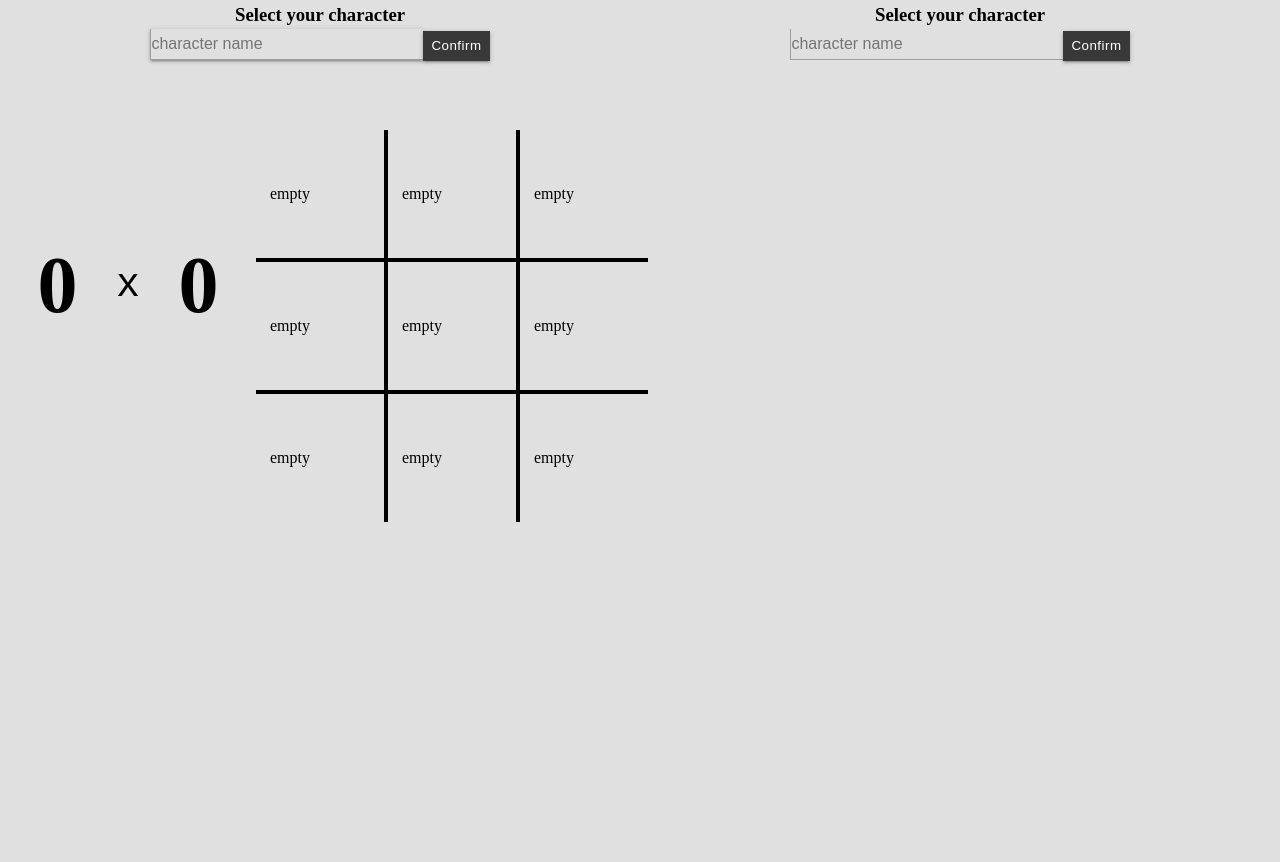
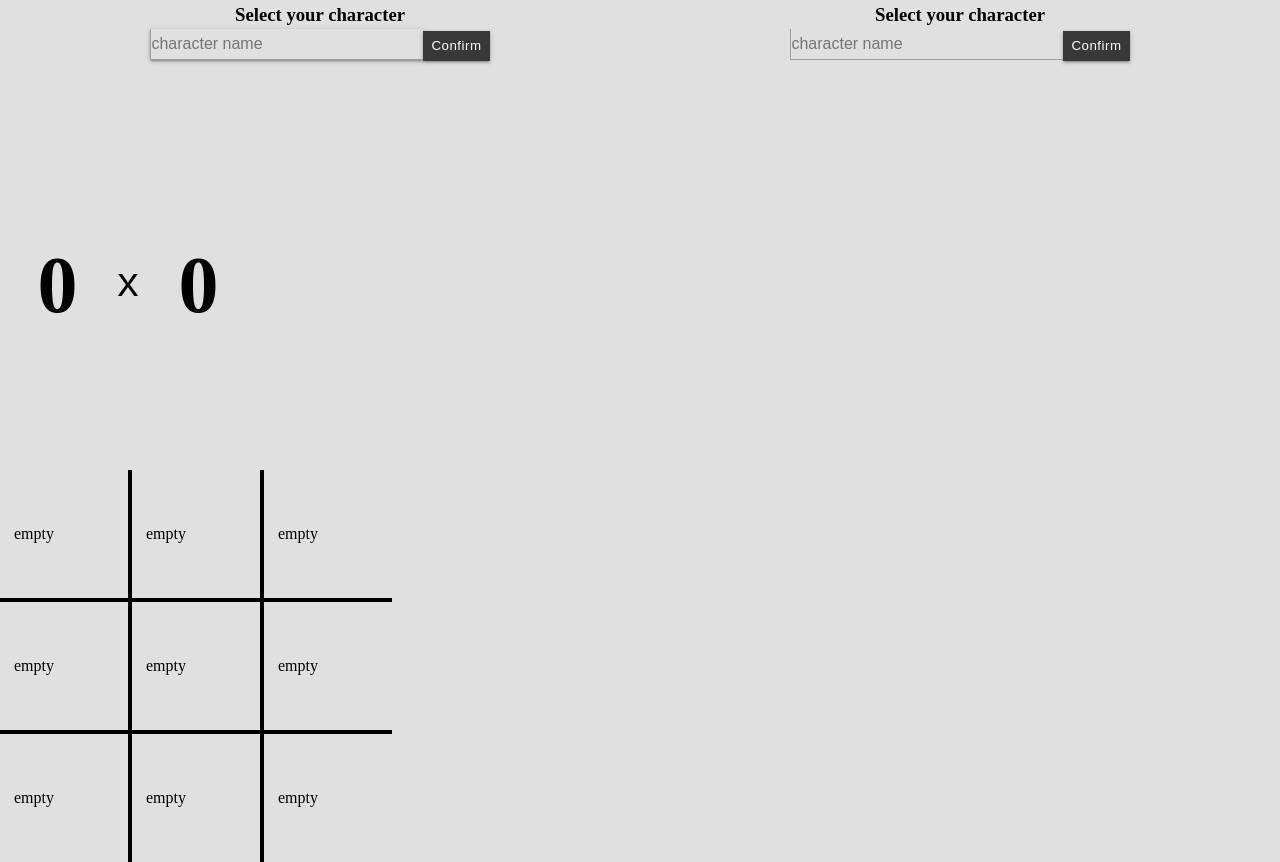
Before and after one commit to bfs15/tictactoe-marvel, an Angular app: page / in a window 1280 px wide. Before the commit the page ends 800 px from the top, so only its background shows below. Built offline with nearby package versions, Linux system fonts and the light colour scheme; what ts-md5 would draw is missing.

Commit message:
game style

```diff
--- a/src/app/game/game.component.css
+++ b/src/app/game/game.component.css
@@ -0,0 +1,10 @@
+.nextMatch {
+  display: flex;
+  align-items: center;
+  justify-content: center;
+  width: 100%;
+}
+
+.buttonNextMatch {
+  transform: translateY(-35px);
+}
--- a/src/app/game/game.component.html
+++ b/src/app/game/game.component.html
@@ -1,6 +1,10 @@
-<app-character-selection *ngIf="!isBoardEnabled" [playerNo]="playerNo" (playerSelectedEvent)="onPlayerSelected($event)">
+<app-character-selection [style.visibility]="!isBoardEnabled ? 'visible' : 'hidden'"
+  [playerNo]="playerNo" (playerSelectedEvent)="onPlayerSelected($event)">
 </app-character-selection>
 <app-game-score [players]="players"></app-game-score>
+<div class="nextMatch">
+<button class="btn buttonNextMatch" [style.visibility]="isBoardEndgame ? 'visible' : 'hidden'"
+  (click)="onResetBoard($event, boardComponent)">Next match</button>
+</div>
 <app-tictactoe-board (endgameEvent)="onEndgameEvent($event)" [isEnabled]="isBoardEnabled" #boardComponent>
 </app-tictactoe-board>
-<button *ngIf="isBoardEndgame" (click)="onResetBoard($event, boardComponent)">Next match</button>
```
